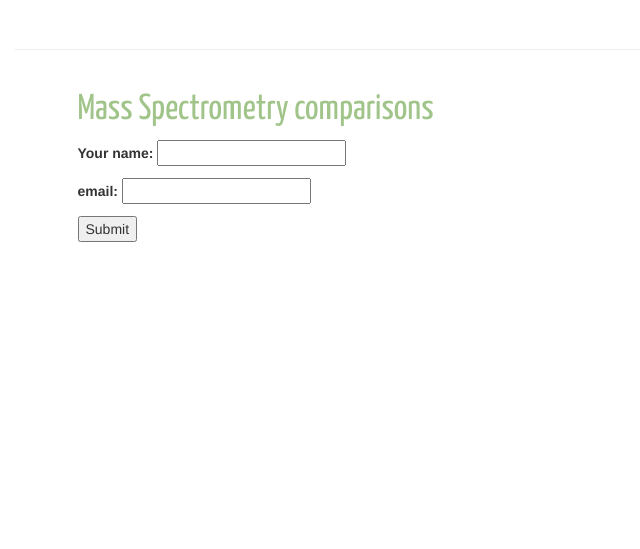
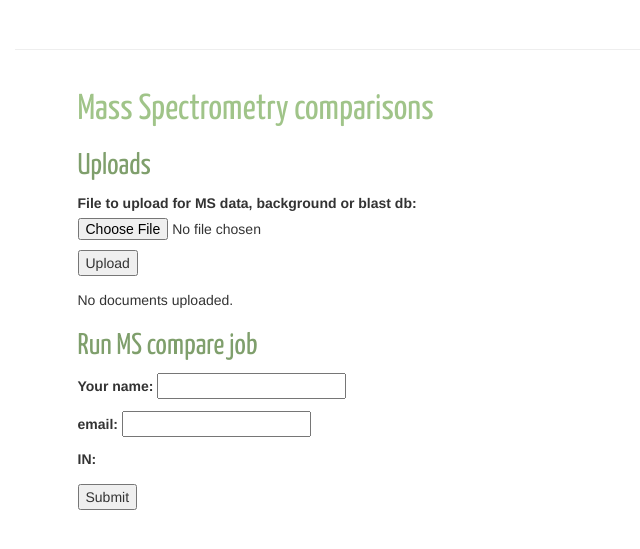
Before and after one commit to khourhin/MassSpec_parser, a Django app: page / in a window 1280 px wide. Shown: the top 549 px of the page, without its empty margins (0-640 px from the left). Run offline with Django 3.2, Linux system fonts and the light colour scheme; data that the repository does not hold is empty; some libraries are stand-ins or nearby versions.

Commit message:
Basic multiple file selector for input

```diff
--- a/MassSpec_web/compare_compositions/forms.py
+++ b/MassSpec_web/compare_compositions/forms.py
@@ -1,10 +1,13 @@
 from django import forms
-
-from multiupload.fields import MultiFileField
+from .models import FileUpload
 
 
 class CompareMSForm(forms.Form):
     name = forms.CharField(label='Your name', max_length=30)
     email = forms.EmailField(label='email')
-    ms_data = MultiFileField(min_num=2)
-    ms_background = MultiFileField(min_num=1)
+    ms_in = forms.MultipleChoiceField(widget=forms.CheckboxSelectMultiple, label='IN')
+
+
+class UploadForm(forms.Form):
+    ms_data = forms.FileField(label="""File to upload for MS data,
+                              background or blast db""")
--- a/MassSpec_web/compare_compositions/models.py
+++ b/MassSpec_web/compare_compositions/models.py
@@ -2,4 +2,4 @@ from django.db import models
 
 
 class FileUpload(models.Model):
-    file = models.FileField(upload_to='uploads')
+    doc = models.FileField(upload_to='uploads')
--- a/MassSpec_web/compare_compositions/static/main.css
+++ b/MassSpec_web/compare_compositions/static/main.css
@@ -1,5 +1,9 @@
 h1 {
   color: #a0c489;
+  font-family: 'Yanone Kaffeesatz', sans-serif;
+}
+h2 {
+  color: #7f9f6c;
   font-family: 'Yanone Kaffeesatz', sans-serif;
 }
 body {
--- a/MassSpec_web/compare_compositions/templates/compare_ms.html
+++ b/MassSpec_web/compare_compositions/templates/compare_ms.html
@@ -1,12 +1,44 @@
 {% extends 'base.html' %}
 
 {% block content %}
+
+<h1>Mass Spectrometry comparisons</h1>
+
 <div class="">
-    <h1>Mass Spectrometry comparisons</h1>
-    <form class="" action="{% url "compare_ms" %}" method="post" enctype="multipart/form-data">
-      {% csrf_token %}
-      {{form.as_p}}
-      <input type="submit" name="" value="Submit">
-    </form>
-  </div>
+  <h2>Uploads</h2>
+  <form class="" action="{% url "compare_ms" %}" method="post" enctype="multipart/form-data">
+    {% csrf_token %}
+    {{upload_form.as_p}}
+    <input type="submit" name="upload" value="Upload">
+  </form>
+</div>
+{% if docs %}
+<div>
+<p>
+  Already uploaded files:
+</p>
+<ul>
+  {% for doc in docs %}
+  <li>{{ doc.doc.name}}</li>
+  {% endfor %}
+</ul>
+</div>
+{% else %}
+<div>
+<p>
+  No documents uploaded.
+</p>
+</div>
+{% endif %}
+
+
+<div class="">
+  <h2>Run MS compare job</h2>
+  <form class="" action="{% url "compare_ms" %}" method="post">
+    {% csrf_token %}
+    {{runjob_form.as_p}}
+    <input type="submit" name="runjob" value="Submit">
+  </form>
+</div>
+
 {% endblock %}
--- a/MassSpec_web/compare_compositions/urls.py
+++ b/MassSpec_web/compare_compositions/urls.py
@@ -3,7 +3,7 @@ from . import views
 
 
 urlpatterns = [
-    url(r'^$', views.CompareMSView.as_view(), name='compare_ms'),
+    url(r'^$', views.compare_ms, name='compare_ms'),
     url(r'^register$', views.create_user, name='create_user'),
     url(r'^done/$', views.done, name='done'),
 ]
--- a/MassSpec_web/compare_compositions/views.py
+++ b/MassSpec_web/compare_compositions/views.py
@@ -1,8 +1,9 @@
+from django.http import HttpResponseRedirect
 from django.shortcuts import render
 from django.views.generic.edit import FormView
 
 from django.contrib.auth.forms import UserCreationForm
-from .forms import CompareMSForm
+from .forms import CompareMSForm, UploadForm
 from .models import FileUpload
 from .compare_ms import run_compare
 
@@ -25,16 +26,35 @@ def create_user(request):
     return render(request, 'register.html', {'form': form})
 
 
-class CompareMSView(FormView):
-    template_name = 'compare_ms.html'
-    form_class = CompareMSForm
-    success_url = '/done/'
+def compare_ms(request):
+    docs = FileUpload.objects.all()
 
-    def form_valid(self, form):
-        # This will be executed if the form is valid !
-        for each in form.cleaned_data['ms_data']:
-            FileUpload.objects.create(file=each)
-        run_compare(form.cleaned_data)
+    if request.method == 'POST':
+        upload_form = UploadForm(request.POST, request.FILES)
+        runjob_form = CompareMSForm(request.POST)
+        runjob_form.fields['ms_in'].choices = [(doc.id, doc.doc.name) for doc in docs]
+        print(request.POST)
+        if 'upload' in request.POST:
 
-        print(form.cleaned_data)
-        return super(CompareMSView, self).form_valid(form)
+            if upload_form.is_valid():
+                new_doc = FileUpload(doc=request.FILES['ms_data'])
+                new_doc.save()
+
+                return HttpResponseRedirect('/')
+
+        elif 'runjob' in request.POST:
+            print("submit job")
+            if runjob_form.is_valid():
+                print("Have to start a job here ... right now doing nothing")
+
+                return HttpResponseRedirect('/')
+            else:
+                print("NOT CORRECT")
+    else:
+        upload_form = UploadForm()
+        runjob_form = CompareMSForm()
+        runjob_form.fields['ms_in'].choices = [(doc.id, doc.doc.name) for doc in docs]
+
+    return render(request, 'compare_ms.html', {'upload_form': upload_form,
+                                               'runjob_form': runjob_form,
+                                               'docs': docs})
```
Also changed, not shown: MassSpec_web/compare_compositions/compare_ms.py (+4 -3 lines).
